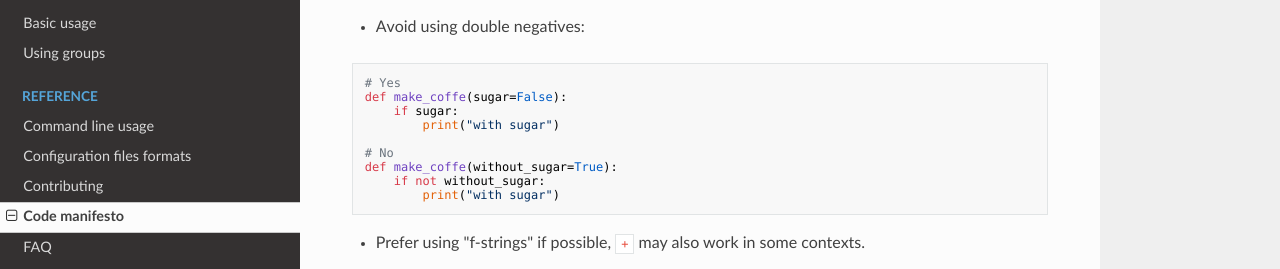
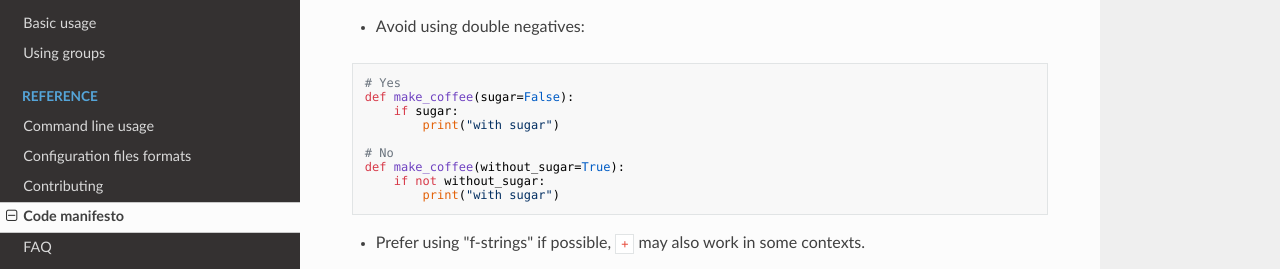
Before and after one commit to your-tools/tsrc, an MkDocs documentation site: the page built from docs/code-manifesto.md, in a window 1280 px wide and 900 px high, scrolled down 604 px. Shown: the part 170-439 px from the top of the window. Built offline with MkDocs 1.6.1, drawn with Linux system fonts in a browser that asks for light colours; nearby versions of some CDN libraries.

Commit message:
manifesto: spelling corrections

````diff
--- a/docs/code-manifesto.md
+++ b/docs/code-manifesto.md
@@ -37,12 +37,12 @@ if len(errors) == 0:
 * Avoid using double negatives:
 ```python
 # Yes
-def make_coffe(sugar=False):
+def make_coffee(sugar=False):
     if sugar:
         print("with sugar")
 
 # No
-def make_coffe(without_sugar=True):
+def make_coffee(without_sugar=True):
     if not without_sugar:
         print("with sugar")
 ```
````
